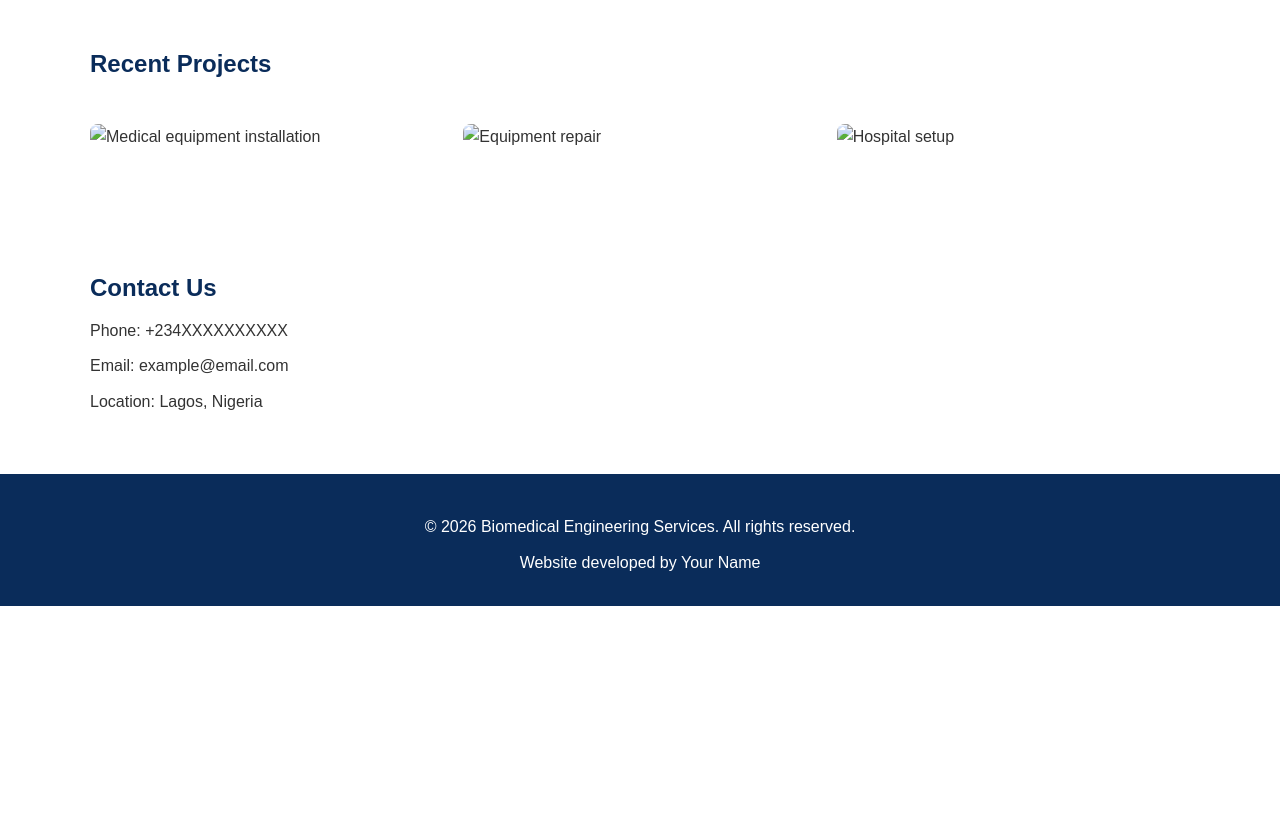
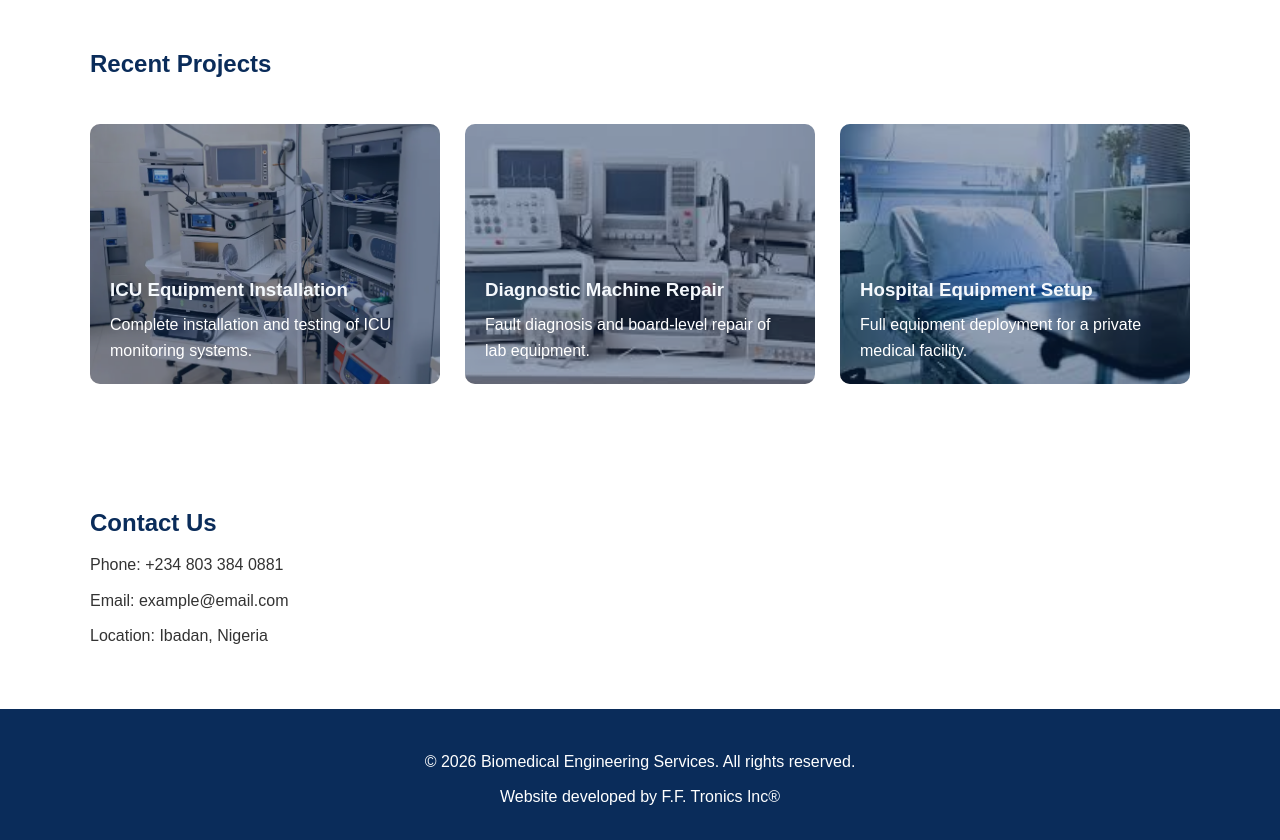
Before and after one commit to General4904/jossy-biomedical, a plain HTML site: page index.html in a window 1280 px wide. Shown: the part 1060-1900 px from the top of the page. Before the commit the page ends 1666 px from the top, so only its background shows below. Drawn offline with Linux system fonts and the light colour scheme.

Commit message:
Corrected typos and added cards with background images to project section

```diff
--- a/css/main.css
+++ b/css/main.css
@@ -3,6 +3,15 @@
     margin: 0;
     padding: 0;
     box-sizing: border-box;
+}
+
+html {
+    scroll-behavior: smooth;
+}
+
+a {
+    color: #333;
+    text-decoration: none;
 }
 
 /* GLOBAL STYLES */
@@ -80,6 +89,9 @@ section {
 
 /* HERO */
 .hero {
+    background: linear-gradient(rgba(10, 43, 90, 0.212),
+            rgba(10, 43, 90, 0.205)),
+        url("../images/hero.jpg") center/cover no-repeat;
     background-color: #f4f8fc;
     text-align: center;
     padding: 100px 0;
@@ -88,12 +100,17 @@ section {
 .hero h1 {
     font-size: 2rem;
     margin-bottom: 20px;
+    color: white;
 }
 
 .hero p {
     max-width: 600px;
     margin: 0 auto;
-    color: #555;
+}
+
+.hero .container {
+    color: white;
+
 }
 
 /* ABOUT */
@@ -126,13 +143,46 @@ section {
 .project-gallery {
     display: grid;
     grid-template-columns: repeat(3, 1fr);
-    gap: 20px;
+    gap: 25px;
     margin-top: 40px;
 }
 
-.project-gallery img {
-    width: 100%;
-    border-radius: 8px;
+.project-card {
+    position: relative;
+    height: 260px;
+    background-size: cover;
+    background-position: center;
+    border-radius: 10px;
+    overflow: hidden;
+    display: flex;
+    align-items: flex-end;
+    transition: transform 0.3s ease;
+}
+
+.project-card:hover {
+    transform: translateY(-5px);
+    cursor: pointer;
+}
+
+/* Dark overlay */
+.project-card::before {
+    content: "";
+    position: absolute;
+    inset: 0;
+    background: rgba(10, 43, 90, 0.425);
+}
+
+/* Text container */
+.project-overlay {
+    position: relative;
+    padding: 20px;
+    color: #fff;
+    z-index: 1;
+}
+
+.project-overlay h3 {
+    margin-bottom: 8px;
+    color: #f4f8fc;
 }
 
 /* CONTACT */
--- a/index.html
+++ b/index.html
@@ -31,7 +31,7 @@
     <!-- Hero Section -->
     <section id="home" class="hero">
         <div class="container">
-            <h1>Jossy Biomedical Eengineering & Scientific Instrumentation</h1>
+            <h1>Jossy Biomedical Engineering & Scientific Instrumentation</h1>
             <p>Installation, maintenance, and repair of medical equipment with precision and reliability.</p>
             <a href="#contact" class="btn">Contact Us</a>
         </div>
@@ -84,9 +84,28 @@
             <h2>Recent Projects</h2>
 
             <div class="project-gallery">
-                <img src="images/project1.jpg" alt="Medical equipment installation">
-                <img src="images/project2.jpg" alt="Equipment repair">
-                <img src="images/project3.jpg" alt="Hospital setup">
+
+                <div class="project-card" style="background-image: url('images/installation.jpg');">
+                    <div class="project-overlay">
+                        <h3>ICU Equipment Installation</h3>
+                        <p>Complete installation and testing of ICU monitoring systems.</p>
+                    </div>
+                </div>
+
+                <div class="project-card" style="background-image: url('images/repair.jpg');">
+                    <div class="project-overlay">
+                        <h3>Diagnostic Machine Repair</h3>
+                        <p>Fault diagnosis and board-level repair of lab equipment.</p>
+                    </div>
+                </div>
+
+                <div class="project-card" style="background-image: url('images/setup.jpg');">
+                    <div class="project-overlay">
+                        <h3>Hospital Equipment Setup</h3>
+                        <p>Full equipment deployment for a private medical facility.</p>
+                    </div>
+                </div>
+
             </div>
         </div>
     </section>
@@ -96,9 +115,9 @@
         <div class="container">
             <h2>Contact Us</h2>
 
-            <p>Phone: +234XXXXXXXXXX</p>
+            <p><a href="tel:+2348056604904">Phone: +234 803 384 0881</a></p>
             <p>Email: example@email.com</p>
-            <p>Location: Lagos, Nigeria</p>
+            <p>Location: Ibadan, Nigeria</p>
         </div>
     </section>
 
@@ -106,7 +125,7 @@
     <footer class="footer">
         <div class="container">
             <p>© 2026 Biomedical Engineering Services. All rights reserved.</p>
-            <p>Website developed by Your Name</p>
+            <p>Website developed by F.F. Tronics Inc&reg;</p>
         </div>
     </footer>
 
```
Also changed, not shown: images/hero.jpg (added), images/installation.jpg (added), images/repair.jpg (added), images/setup.jpg (added).
